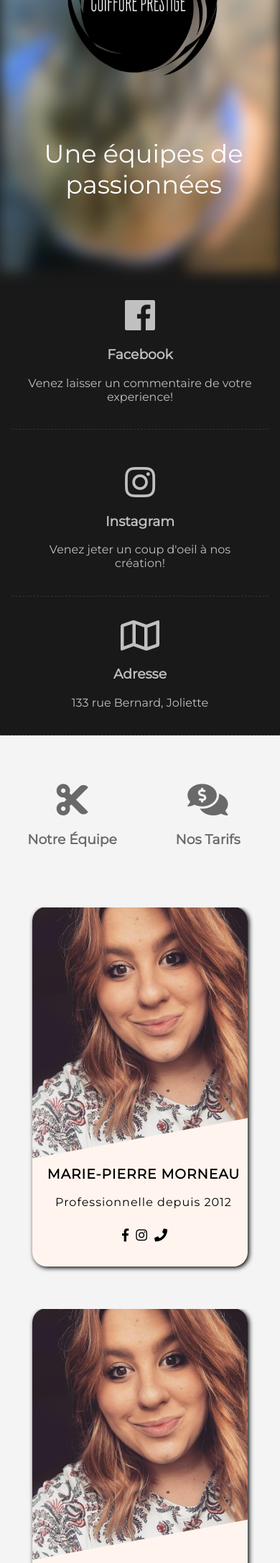
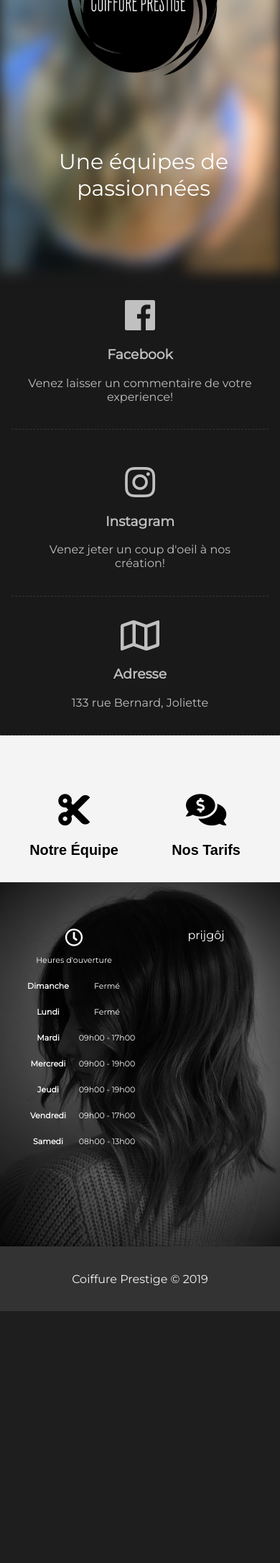
Before and after one commit to SebasMorneau/hairmariepierremorneau, a PHP site: page / in a window 390 px wide. Shown: the part 215-2387 px from the top of the page at 72% size. After the commit the page ends 2037 px from the top, so only its background shows below. Run offline with PHP 8.4, Linux system fonts and the light colour scheme; some libraries are stand-ins or nearby versions.

Commit message:
Front-end : scheduled

```diff
--- a/index.html
+++ b/index.html
@@ -22,7 +22,7 @@
     <header class="showcase">
       <div class="content">
         <img src="img/logo.PNG" class="logo" alt="coiffure prestige" />
-        <div class="title">Une équipes de passionnées</div>
+        <div class="title"><p>Une équipes de passionnées</p></div>
         <div class="text">Professionnelle Schwarzkopf</div>
       </div>
     </header>
@@ -61,20 +61,22 @@
     <section class="about bg-light">
       <div class="container">
         <div class="grid-2">
-          <div class="center">
+          <button class="tablinks center" onclick="openTab(event, 'staff')">
             <i class="fas fa-cut fa-7x"></i>
             <div><h3>Notre Équipe</h3></div>
-          </div>
-          <div class="center">
+          </button>
+          <button class="tablinks center" onclick="openTab(event, 'cash')">
             <i class="fas fa-comments-dollar fa-7x"></i>
             <div><h3>Nos Tarifs</h3></div>
-          </div>
+          </button>
         </div>
       </div>
 
       <!-- STAFF -->
+      <div id="staff" class="tabcontent">
+        <!-- cards de profil -->
+        <div class="container">
           <div class="grid-3">
-        <div class="container">
             <div class="center">
               <div class="profile_card">
                 <div class="card"></div>
@@ -87,9 +89,9 @@
                 </ul>
               </div>
             </div>
-        </div>
 
-        <div class="container">
+            <!-- cards de profil -->
+
             <div class="center">
               <div class="profile_card">
                 <div class="card"></div>
@@ -102,9 +104,9 @@
                 </ul>
               </div>
             </div>
-        </div>
 
-        <div class="container">
+            <!-- cards de profil -->
+
             <div class="center">
               <div class="profile_card">
                 <div class="card"></div>
@@ -117,10 +119,10 @@
                 </ul>
               </div>
             </div>
-        </div>
 
-        <div class="container">
-          <div class="center">
+            <!-- cards de profil -->
+
+            <!-- <div class="center">
               <div class="profile_card">
                 <div class="card"></div>
                 <h3>MARIE-PIERRE MORNEAU</h3>
@@ -131,12 +133,119 @@
                   <li><i class="fas fa-phone"></i></li>
                 </ul>
               </div>
+            </div> -->
+
+            <!-- fin du grid-3 -->
+          </div>
+          <!-- fin du container -->
+        </div>
+        <!-- fin du tabcontent -->
+      </div>
+      <!-- Prix -->
+      <div id="cash" class="tabcontent">
+        <div class="container">
+          <h4>Services</h4>
+          <div class="grid-2">
+            <div class="left">
+              <h5>
+                Mèche au papier standard
+              </h5>
+              <p>Durée flexible / 55$ à 140$</p>
+              <p>Avec coup et mise en plis inclus.</p>
+            </div>
+            <div class="left">
+              <h5>
+                Technique balayage/ombré
+              </h5>
+              <p>Durée flexible / 75$ à 170$</p>
+              <p>Avec coup et mise en plis inclus.</p>
+            </div>
+            <div class="left">
+              <h5>
+                Coloration/coupe/mise en plis
+              </h5>
+              <p>Durée flexible / 58$</p>
+              <p>Ajustement de prix pour extra tube.</p>
+            </div>
+            <div class="left">
+              <h5>
+                Coiffure haute
+              </h5>
+              <p>Durée flexible / 35$</p>
+            </div>
+            <div class="left">
+              <h5>
+                Mise en plis
+              </h5>
+              <p>Durée flexible / 21$</p>
+            </div>
+            <div class="left">
+              <h5>
+                Coupe + mise en plis
+              </h5>
+              <p>Durée flexible / 36$</p>
+            </div>
+            <div class="left">
+              <h5>
+                Coupe homme
+              </h5>
+              <p>Durée flexible / 16$</p>
+            </div>
+            <div class="left">
+              <h5>
+                Coupe femme
+              </h5>
+              <p>Durée flexible / 21$</p>
             </div>
           </div>
-        <!-- fin du grid-3 -->
         </div>
+      </div>
+
       <!-- fin de la section -->
     </section>
+
+    <!-- Section horaire -->
+
+    <div class="scheduled">
+      <div class="container grid-2 center">
+        <!-- Grille horaire -->
+        <div>
+          <i class="far fa-clock"></i>
+          <p>Heures d'ouverture</p>
+          <div class="grid-2">
+            <p class="jour"><strong>Dimanche</strong></p>
+            <p>Fermé</p>
+          </div>
+          <div class="grid-2">
+            <p class="jour"><strong>Lundi</strong></p>
+            <p>Fermé</p>
+          </div>
+          <div class="grid-2">
+            <p class="jour"><strong>Mardi</strong></p>
+            <p>09h00 - 17h00</p>
+          </div>
+          <div class="grid-2">
+            <p class="jour"><strong>Mercredi</strong></p>
+            <p>09h00 - 19h00</p>
+          </div>
+          <div class="grid-2">
+            <p class="jour"><strong>Jeudi</strong></p>
+            <p>09h00 - 19h00</p>
+          </div>
+          <div class="grid-2">
+            <p class="jour"><strong>Vendredi</strong></p>
+            <p>09h00 - 17h00</p>
+          </div>
+          <div class="grid-2">
+            <p class="jour"><strong>Samedi</strong></p>
+            <p>08h00 - 13h00</p>
+          </div>
+        </div>
+        prijgôj
+        <!-- fin de la grille horaire -->
+      </div>
+      <!-- fin de scheduled -->
+    </div>
 
     <footer class="center bg-dark"><p>Coiffure Prestige &copy; 2019</p></footer>
   </body>
--- a/main.css
+++ b/main.css
@@ -64,19 +64,17 @@ body {
 
 .grid-2 {
   display: grid;
-  grid-gap: 20px;
+  grid-gap: 10px;
   grid-template-columns: repeat(2, 1fr);
-  color: #696969;
-}
-
-.grid-2 .fas:hover {
-  cursor: pointer;
-  color: black;
 }
 
 .center {
   text-align: center;
   margin: auto;
+}
+
+.left {
+  margin-left: 30px;
 }
 
 .bg-light {
@@ -88,16 +86,66 @@ body {
   background: #333;
   color: #f4f4f4;
 }
+/* Section de selection */
+/* Style the tab content */
+.tabcontent {
+  display: none;
+  -webkit-animation: fadeEffect 1s;
+  animation: fadeEffect 1s;
+}
+button {
+  background-color: inherit;
+  float: left;
+  border: none;
+  outline: none;
+  cursor: pointer;
+  padding: 14px 16px;
+  transition: 0.3s;
+  font-size: 17px;
+}
 
+/* Change color of buttons on hover */
+.about button:hover {
+  color: rgb(187, 158, 158);
+}
+
+/* Create an active/current tablink class */
+.about button.active {
+  color: rgb(187, 158, 158);
+  border-bottom-style: solid;
+  border-color: black;
+}
+
+.tablinks {
+  margin-bottom: -50px;
+}
+
+/* Fade in tabs */
+@-webkit-keyframes fadeEffect {
+  from {
+    opacity: 0;
+  }
+  to {
+    opacity: 1;
+  }
+}
+
+@keyframes fadeEffect {
+  from {
+    opacity: 0;
+  }
+  to {
+    opacity: 1;
+  }
+}
+
+/* Carte de profil */
 .profile_card {
   height: 500px;
   width: 300px;
   background-color: #fff5ee;
-  box-shadow: 2px 2px 6px #000;
-  border-radius: 20px;
   overflow: hidden;
-  margin-top: -65px;
-  margin-bottom: -35px;
+  margin-bottom: 20px;
 }
 
 .card {
@@ -123,7 +171,7 @@ body {
   display: flex;
   color: black;
   margin-left: 75px;
-  padding-top: 10px;
+  padding-top: 5px;
 }
 
 ul li {
@@ -131,6 +179,55 @@ ul li {
   font-size: 18px;
   transition: 1s;
 }
+
+/* Prix */
+#cash .grid-2 {
+  background-color: #fff5ee;
+}
+
+h4 {
+  text-decoration-line: underline;
+}
+h4:after {
+  content: "\00a0\00a0\00a0\00a0\00a0
+  \00a0\00a0\00a0\00a0\00a0\00a0\00a0\00a0\00a0\00a0\00a0
+  \00a0\00a0\00a0\00a0\00a0\00a0\00a0\00a0\00a0\00a0\00a0
+  \00a0\00a0\00a0\00a0\00a0\00a0\00a0\00a0\00a0";
+}
+
+.left p {
+  font-size: 11px;
+  color: #330;
+}
+
+/* Scheduled */
+.scheduled {
+  height: 60vh;
+  width: 100%;
+  background-image: url("img/scheduledCover.jpg");
+  background-size: cover;
+  background-repeat: no-repeat;
+  background-position: center;
+}
+
+.scheduled {
+  color: #fff;
+}
+
+.scheduled i {
+  font-size: 25px;
+}
+.scheduled p {
+  font-size: 11px;
+}
+.jour {
+  margin-left: 20px;
+}
+.tyty {
+  margin-bottom: 200px;
+}
+
+/* Footer */
 footer {
   padding: 2.2rem;
 }
@@ -143,7 +240,7 @@ footer p {
   color: white;
 }
 
-@media (min-width: 891px) {
+@media (min-width: 801px) {
   .showcase:hover::after {
     filter: blur(0px);
     -webkit-filter: blur(0px);
@@ -156,7 +253,7 @@ footer p {
 }
 
 /* Small Screens */
-@media (max-width: 890px) {
+@media (max-width: 800px) {
   .showcase::after {
     height: 70vh;
   }
@@ -176,6 +273,10 @@ footer p {
     display: none;
   }
 
+  .title p {
+    font-size: 30px;
+  }
+
   .grid-3 {
     grid-template-columns: 1fr;
   }
@@ -184,15 +285,84 @@ footer p {
     font-size: 50px;
   }
 
+  .tablinks {
+    margin-bottom: -65px;
+  }
+  .left p {
+    font-size: 9px;
+  }
+  .left {
+    margin-left: 3px;
+  }
+  .left h5 {
+    font-size: 10px;
+  }
   .services div:nth-child(-n + 2) {
     border-bottom: #333 dashed 1px;
     padding: 1.2rem 1rem;
   }
 
+  ul li {
+    padding-left: 25px;
+    font-size: 15px;
+  }
+
   .profile_card {
-    grid-gap: 0px;
-    margin-top: -65px;
-    margin-bottom: -35px;
+    height: 550px;
+    width: 350px;
+  }
+
+  .card {
+    height: 400px;
+    width: 350px;
+    -webkit-clip-path: polygon(0 0, 100% 0, 100% 88%, 0 100%);
+    clip-path: polygon(0 0, 100% 0, 100% 88%, 0 100%);
+  }
+}
+/* iPhone <= 6, SE */
+@media (max-height: 700px) {
+  .content {
+    top: 5%;
+  }
+  .title p {
+    margin-top: -60px;
+    font-size: 23px;
+  }
+  .left p {
+    font-size: 8px;
+  }
+  .left {
+    margin-left: 3px;
+  }
+  .left h5 {
+    font-size: 10px;
+  }
+  .container {
+    width: 100%;
+  }
+  .grid-2 h3 {
+    font-size: 13px;
+  }
+  .grid-2 .fas {
+    font-size: 30px;
+  }
+
+  .profile_card {
+    height: 450px;
+    width: 250px;
+    margin-bottom: 20px;
+  }
+
+  .card {
+    height: 300px;
+    width: 250px;
+    -webkit-clip-path: polygon(0 0, 100% 0, 100% 90%, 0 100%);
+    clip-path: polygon(0 0, 100% 0, 100% 90%, 0 100%);
+  }
+  ul li {
+    font-size: 10px;
+    letter-spacing: 2px;
+    margin-right: -55px;
   }
 }
 
--- a/main.js
+++ b/main.js
@@ -0,0 +1,13 @@
+function openTab(evt, selectedtab) {
+  var i, tabcontent, tablinks;
+  tabcontent = document.getElementsByClassName("tabcontent");
+  for (i = 0; i < tabcontent.length; i++) {
+    tabcontent[i].style.display = "none";
+  }
+  tablinks = document.getElementsByClassName("tablinks");
+  for (i = 0; i < tablinks.length; i++) {
+    tablinks[i].className = tablinks[i].className.replace(" active", "");
+  }
+  document.getElementById(selectedtab).style.display = "block";
+  evt.currentTarget.className += " active";
+}
```
Also changed, not shown: img/group.jpg (added), img/scheduledCover.jpg (added). Lines whose indentation alone changed are shown as unchanged.
